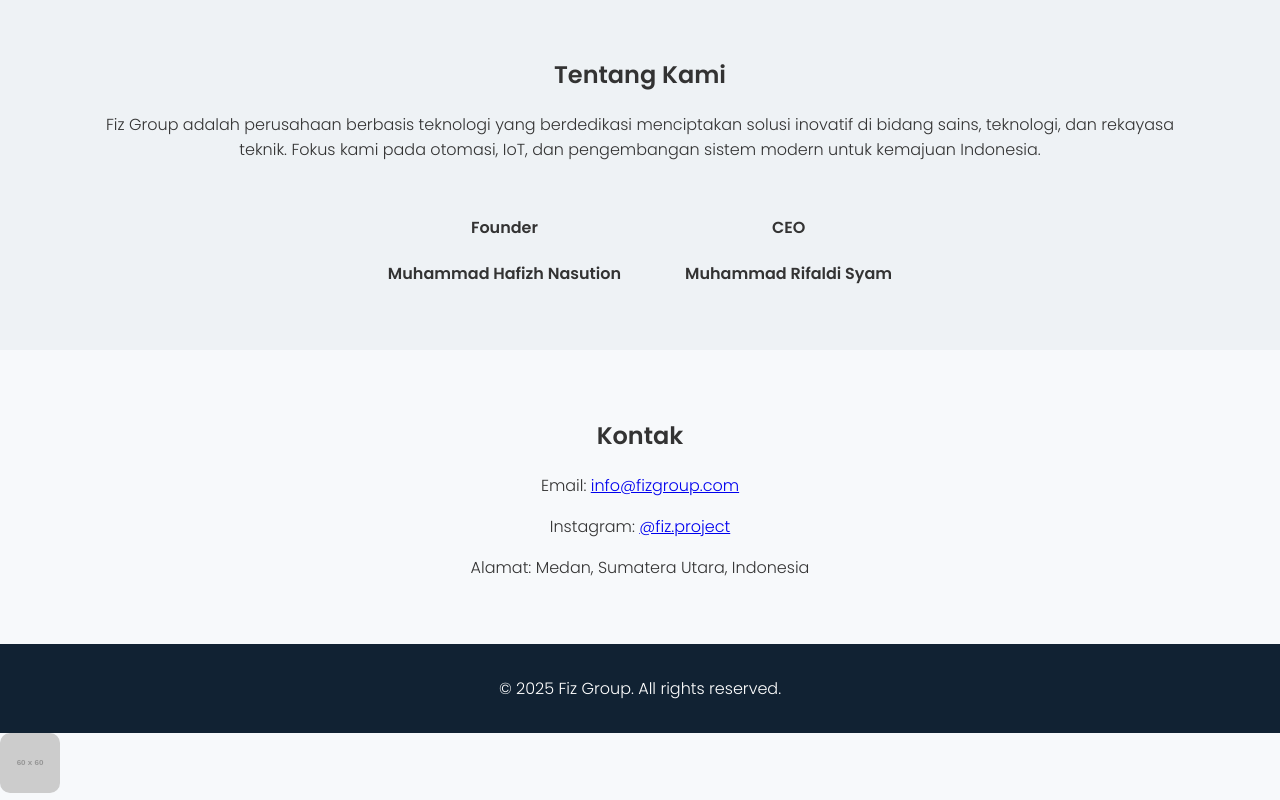
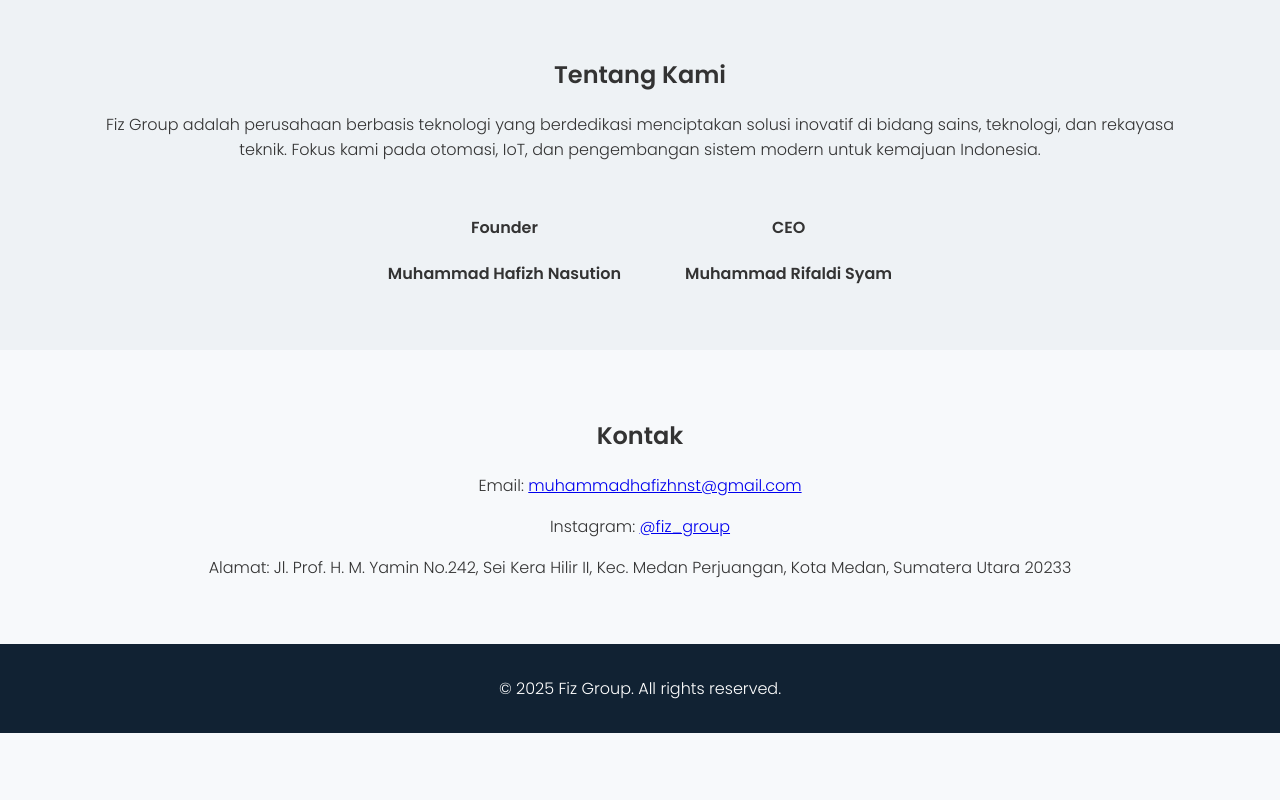
Before and after one commit to FIZGROUP/Website, a plain HTML site: page index.html in a window 1280 px wide. Shown: the part 1147-1947 px from the top of the page. After the commit the page ends 1880 px from the top, so only its background shows below. Drawn offline with Linux system fonts and the light colour scheme; placeholder pictures from the web are drawn by us.

Commit message:
Update index.html

```diff
--- a/index.html
+++ b/index.html
@@ -75,9 +75,9 @@
   <section id="kontak" class="section">
     <div class="container">
       <h2>Kontak</h2>
-      <p>Email: <a href="mailto:info@fizgroup.com">info@fizgroup.com</a></p>
-      <p>Instagram: <a href="https://instagram.com/fiz.project">@fiz.project</a></p>
-      <p>Alamat: Medan, Sumatera Utara, Indonesia</p>
+      <p>Email: <a href="mailto:muhammadhafizhnst@gmail.com">muhammadhafizhnst@gmail.com</a></p>
+      <p>Instagram: <a href="https://instagram.com/fiz_group">@fiz_group</a></p>
+      <p>Alamat:  Jl. Prof. H. M. Yamin No.242, Sei Kera Hilir II, Kec. Medan Perjuangan, Kota Medan, Sumatera Utara 20233</p>
     </div>
   </section>
 
@@ -89,6 +89,6 @@
 
   <script src="script.js"></script>
 
-  <img src="https://via.placeholder.com/60" alt="Logo Fiz Group" class="logo" />
+
 </body>
 </html>
```
